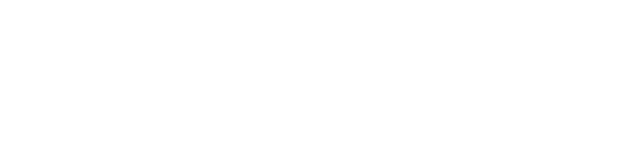
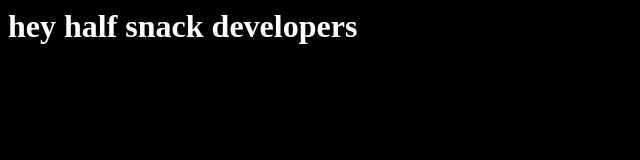
Before and after one commit to 20pa5a1210/nerdypunk.me, a website: page index.html in a window 1280 px wide. Shown: the whole page, without its empty margins (0-640 px from the left). Drawn offline with Linux system fonts and the light colour scheme.

Commit message:
feat: homepage for nerdypunk.me

```diff
--- a/index.html
+++ b/index.html
@@ -1,14 +1,23 @@
 <html>
+
 <head>
+    <style>
+        body {
+            background: black;
+            color: white;
+        }
+    </style>
 </head>
+
 <body>
-
+<h1>hey half snack developers</h1>
 </body>
 <script>
     let ws;
-        const proto = window.location.protocol=== 'https' ? 'wss' : 'ws';
+    const proto = window.location.protocol === 'https' ? 'wss' : 'ws';
     ws = new WebSocket(`${proto}://${window.location.host}`)
 
     ws.onmessage = (event) => {console.log(event.data)}
 </script>
+
 </html>
```
Lines whose indentation alone changed are shown as unchanged.
